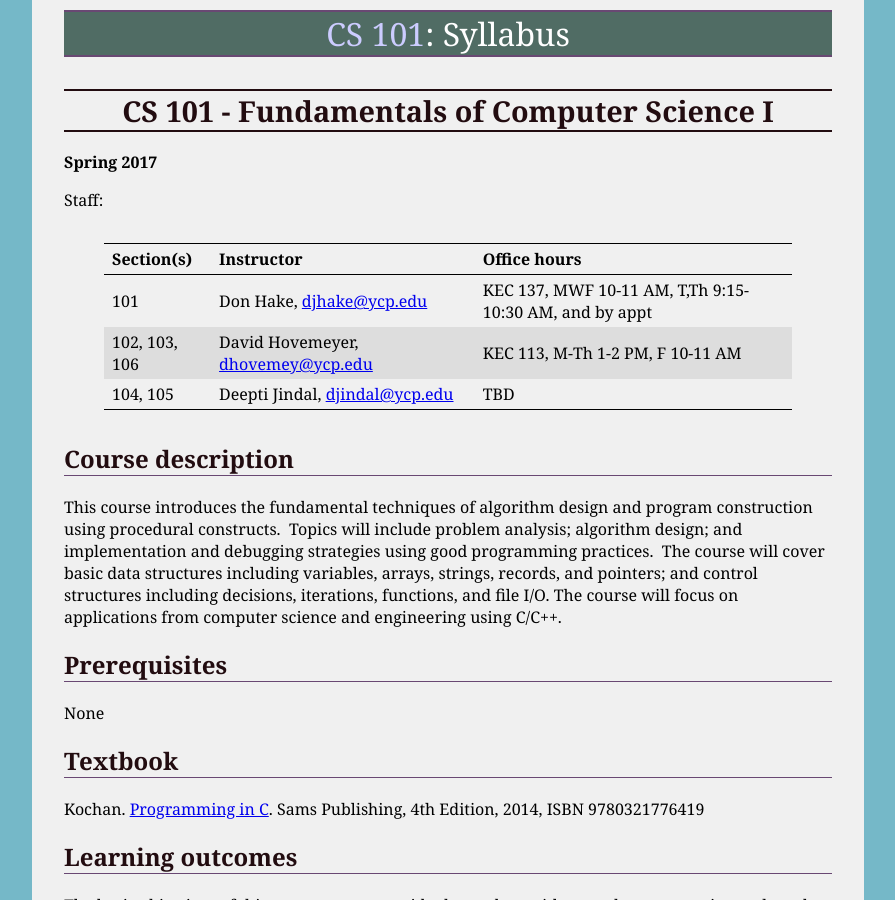
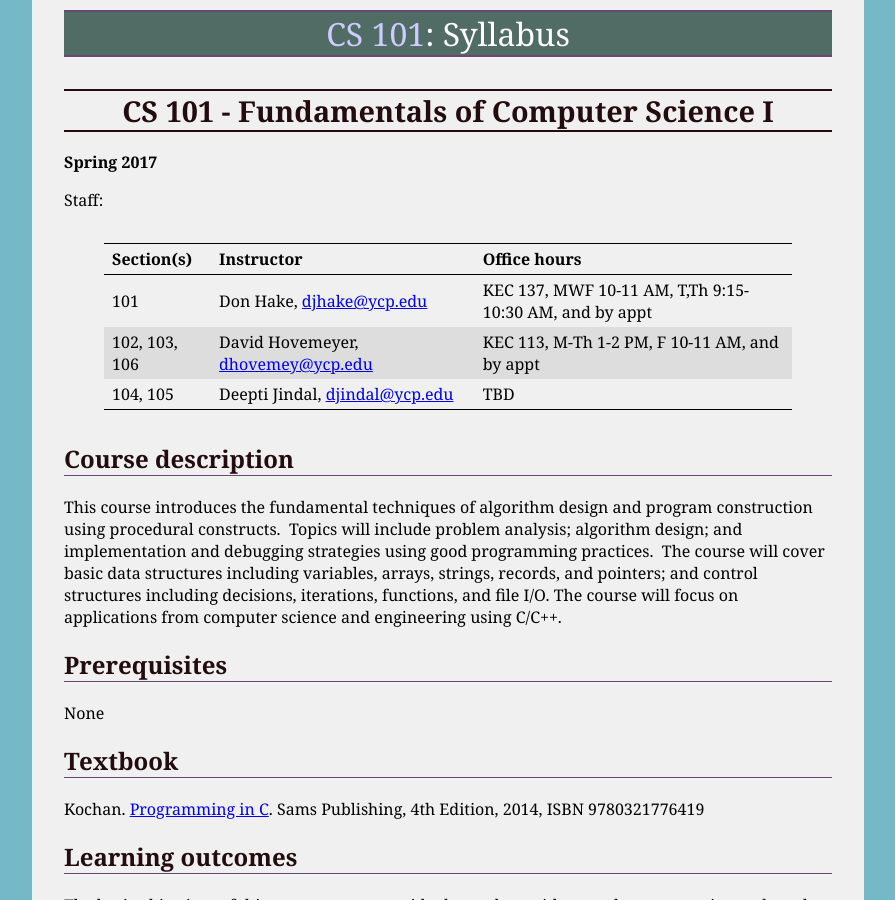
Before and after one commit to ycpcs/cs101-spring2017, a Jekyll site: the page built from syllabus.md, in a window 1280 px wide and 900 px high. Shown: the whole window, without its empty margins (192-1087 px from the left). Built offline with Jekyll 4.4.1, drawn with Linux system fonts in a browser that asks for light colours.

Commit message:
office hours by appt

```diff
--- a/syllabus.md
+++ b/syllabus.md
@@ -13,7 +13,7 @@ Staff:
 > Section(s) | Instructor | Office hours
 > ---------- | ---------- | ------------
 > 101 | Don Hake, <djhake@ycp.edu> | KEC 137, MWF 10-11 AM, T,Th 9:15-10:30 AM, and by appt
-> 102, 103, 106 | David Hovemeyer, <dhovemey@ycp.edu> | KEC 113, M-Th 1-2 PM, F 10-11 AM
+> 102, 103, 106 | David Hovemeyer, <dhovemey@ycp.edu> | KEC 113, M-Th 1-2 PM, F 10-11 AM, and by appt
 > 104, 105 | Deepti Jindal, <djindal@ycp.edu> | TBD
 
 Course description
```
